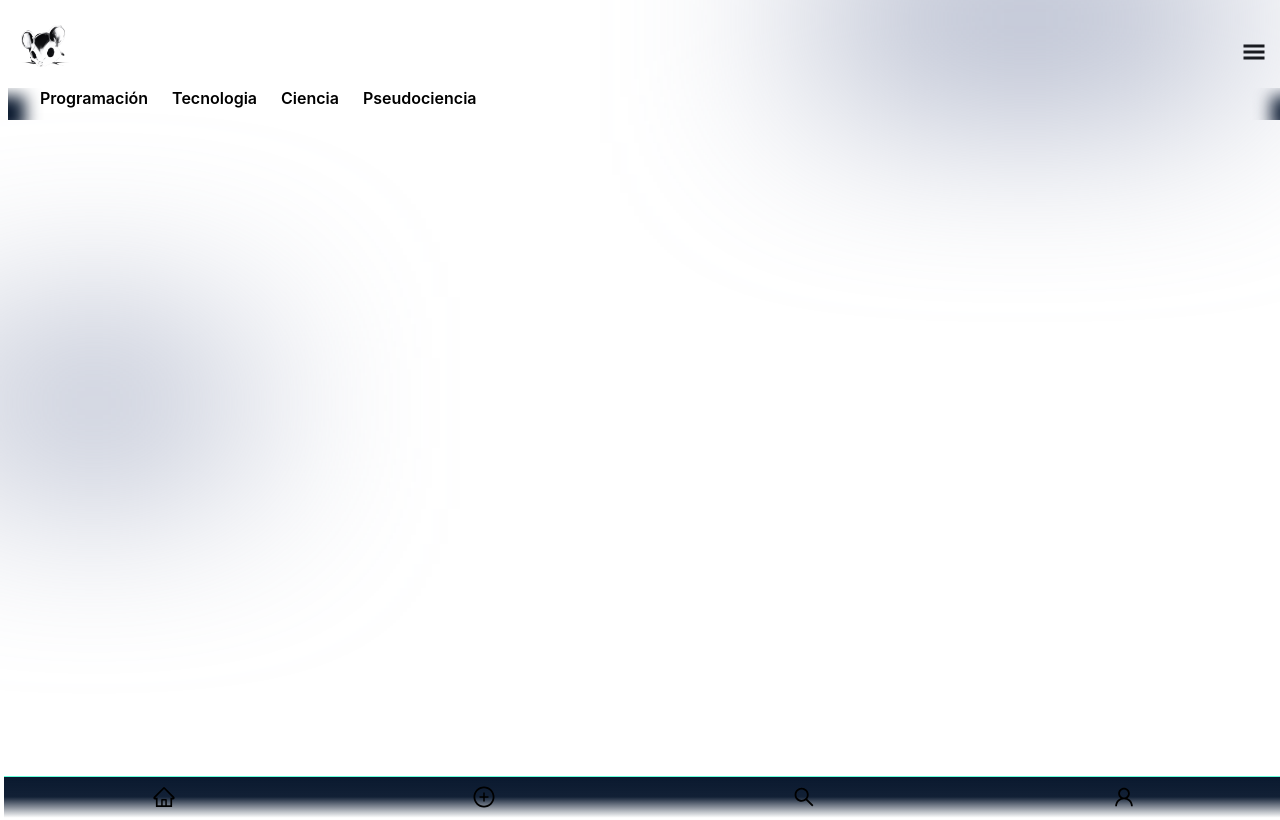
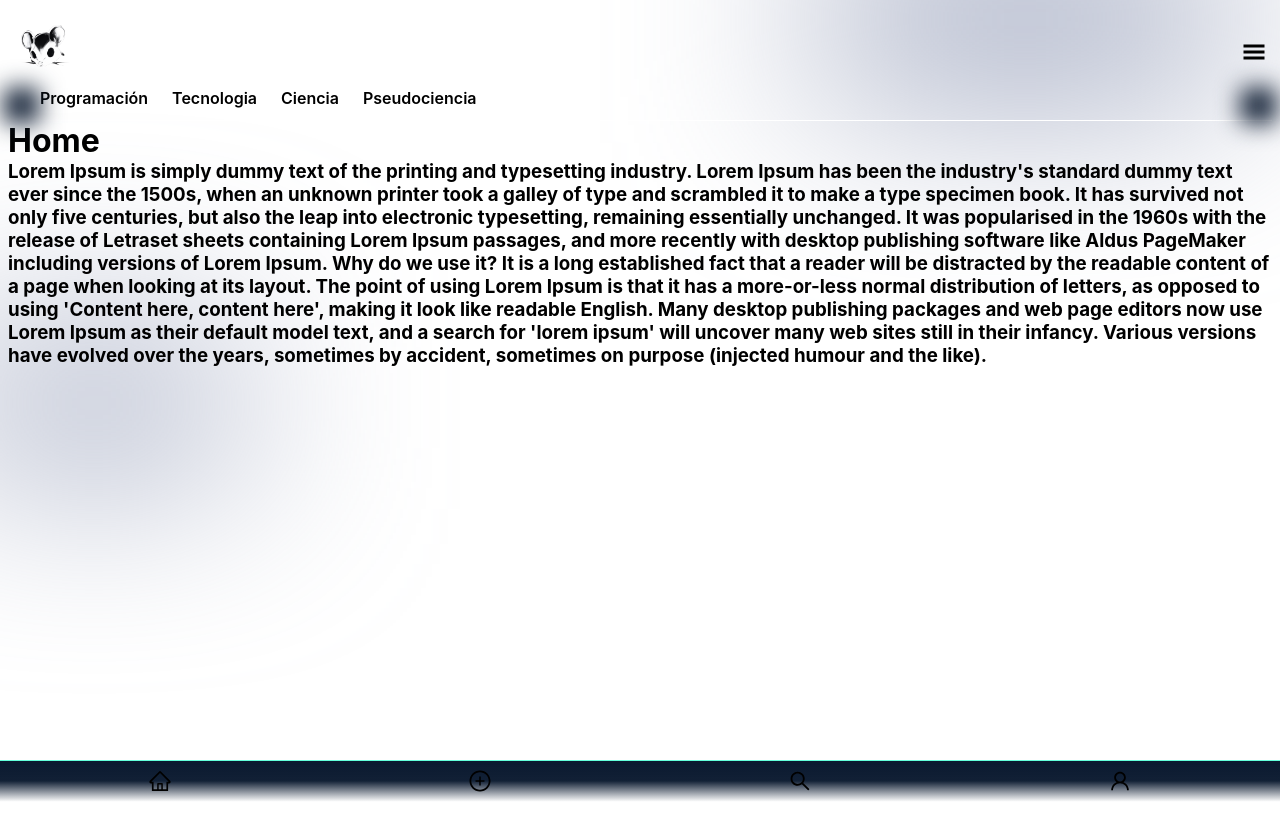
Before and after one commit to elcokiin/elcokiin, a Next.js app: page / in a window 1280 px wide. Built offline with nearby package versions, Linux system fonts and the light colour scheme.

Commit message:
fix scroll problems and add structure of footer and menu

```diff
--- a/components/Background/Backgroud.module.css
+++ b/components/Background/Backgroud.module.css
@@ -1,5 +1,5 @@
 .container {
-	z-index: 1000;
+	z-index: -1;
 	position: absolute;
 	width: 100vw;
 	height: 501px;
--- a/components/Categories/Categories.module.css
+++ b/components/Categories/Categories.module.css
@@ -1,12 +1,17 @@
+.containerCategories {
+	position: sticky;
+	width: 100%;
+	border-bottom: solid 1px var(--white);
+	padding: 12px 20px;
+	padding-top: 0;
+}
+
 .container {
-	position: relative;
-	width: 100vw;
+	width: 100%;
 	display: flex;
 	align-items: center;
-	padding: 12px 20px;
-	padding-top: 0;
-	border-bottom: solid 1px var(--white);
 	overflow-x: scroll;
+	overflow-y: hidden;
 }
 
 .container::-webkit-scrollbar {
@@ -36,10 +41,10 @@
 	position: absolute;
 	width: 35px;
 	height: 35px;
-	left: -18px;
-	top: 8px;
+	left: -4px;
+	top: 0px;
 	background: var(--oxford-blue);
-	filter: blur(8px);
+	filter: blur(12px);
 }
 
 .container:before {
@@ -47,8 +52,8 @@
 	position: absolute;
 	width: 35px;
 	height: 35px;
-	right: -18px;
-	top: 8px;
+	right: -4px;
+	top: 0px;
 	background: var(--oxford-blue);
-	filter: blur(8px);
+	filter: blur(12px);
 }
--- a/components/Categories/index.tsx
+++ b/components/Categories/index.tsx
@@ -7,7 +7,8 @@
 	// call categories from api and render in this component
 	/*redirect to specify category depending the api*/
 	return (
-		<div className={styles.container}>
+		<div className={styles.containerCategories}>
+			 <div className={styles.container}>
 			<Link href="/category">
 				<a>
 					<span>Programación</span>
@@ -32,6 +33,8 @@
 				</a>
 			</Link>
 		</div>
+
+		</div>
 	)
 }
 
--- a/components/Header/index.tsx
+++ b/components/Header/index.tsx
@@ -1,12 +1,17 @@
+import { useState } from 'react'
 import { NextPage } from 'next'
 import Image from 'next/image'
 import Link from 'next/link'
+
+import Menu from '../Menu'
 
 import { GiHamburgerMenu } from 'react-icons/gi'
 
 import styles from './Header.module.css'
 
 const Header: NextPage = () => {
+	const [showMenu, setShowMenu] = useState(false)
+
 	return (
 		<div className={styles.container}>
 			<div className={styles.containerLogo}>
@@ -19,8 +24,12 @@
 			</div>
 			<GiHamburgerMenu
 				className={styles.hamburger}
-				onClick={() => alert('click')}
+				onClick={() => setShowMenu(!showMenu)}
 			/>
+
+			{
+				showMenu && <Menu />
+			}
 		</div>
 	)
 }
--- /dev/null
+++ b/components/Menu/index.tsx
@@ -0,0 +1,13 @@
+import { NextPage } from 'next'
+
+import styles from './Menu.module.css'
+
+const Menu: NextPage = () => {
+	return (
+		<div className={styles.container}>
+			<h1>Menu</h1>
+		</div>
+	)
+}
+
+export default Menu
--- a/components/NavBarMobile/NavBarMobile.module.css
+++ b/components/NavBarMobile/NavBarMobile.module.css
@@ -1,10 +1,10 @@
 .navbar {
-	position: absolute;
+	position: fixed;
 	width: 100%;
 	height: 44px;
 
-	bottom: -20px;
-	left: 4px;
+	bottom: -4px;
+	left: 0px;
 
 	display: flex;
 	justify-content: space-around;
--- a/pages/index.tsx
+++ b/pages/index.tsx
@@ -30,7 +30,15 @@
 				<Categories />
 			</header>
 
-			<main></main>
+			<main>
+				<h1>Home</h1>
+				<h3>
+				Lorem Ipsum is simply dummy text of the printing and typesetting industry. Lorem Ipsum has been the industry's standard dummy text ever since the 1500s, when an unknown printer took a galley of type and scrambled it to make a type specimen book. It has survived not only five centuries, but also the leap into electronic typesetting, remaining essentially unchanged. It was popularised in the 1960s with the release of Letraset sheets containing Lorem Ipsum passages, and more recently with desktop publishing software like Aldus PageMaker including versions of Lorem Ipsum.
+
+Why do we use it?
+It is a long established fact that a reader will be distracted by the readable content of a page when looking at its layout. The point of using Lorem Ipsum is that it has a more-or-less normal distribution of letters, as opposed to using 'Content here, content here', making it look like readable English. Many desktop publishing packages and web page editors now use Lorem Ipsum as their default model text, and a search for 'lorem ipsum' will uncover many web sites still in their infancy. Various versions have evolved over the years, sometimes by accident, sometimes on purpose (injected humour and the like).
+				</h3>
+			</main>
 
 
 			<footer></footer>
```
Also changed, not shown: components/Footter/index.tsx (added, +11 -0 lines), components/Menu/Menu.module.css (added).
